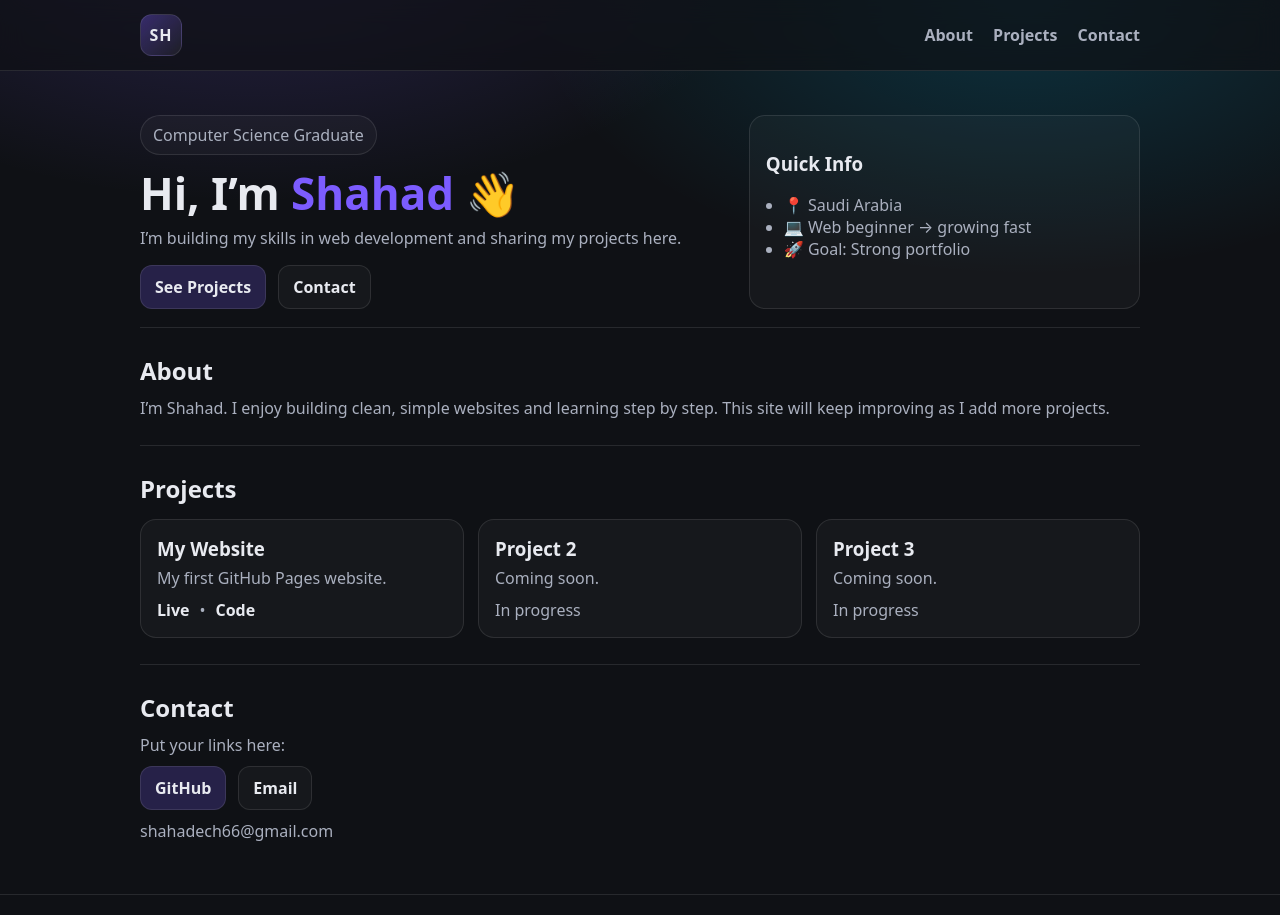
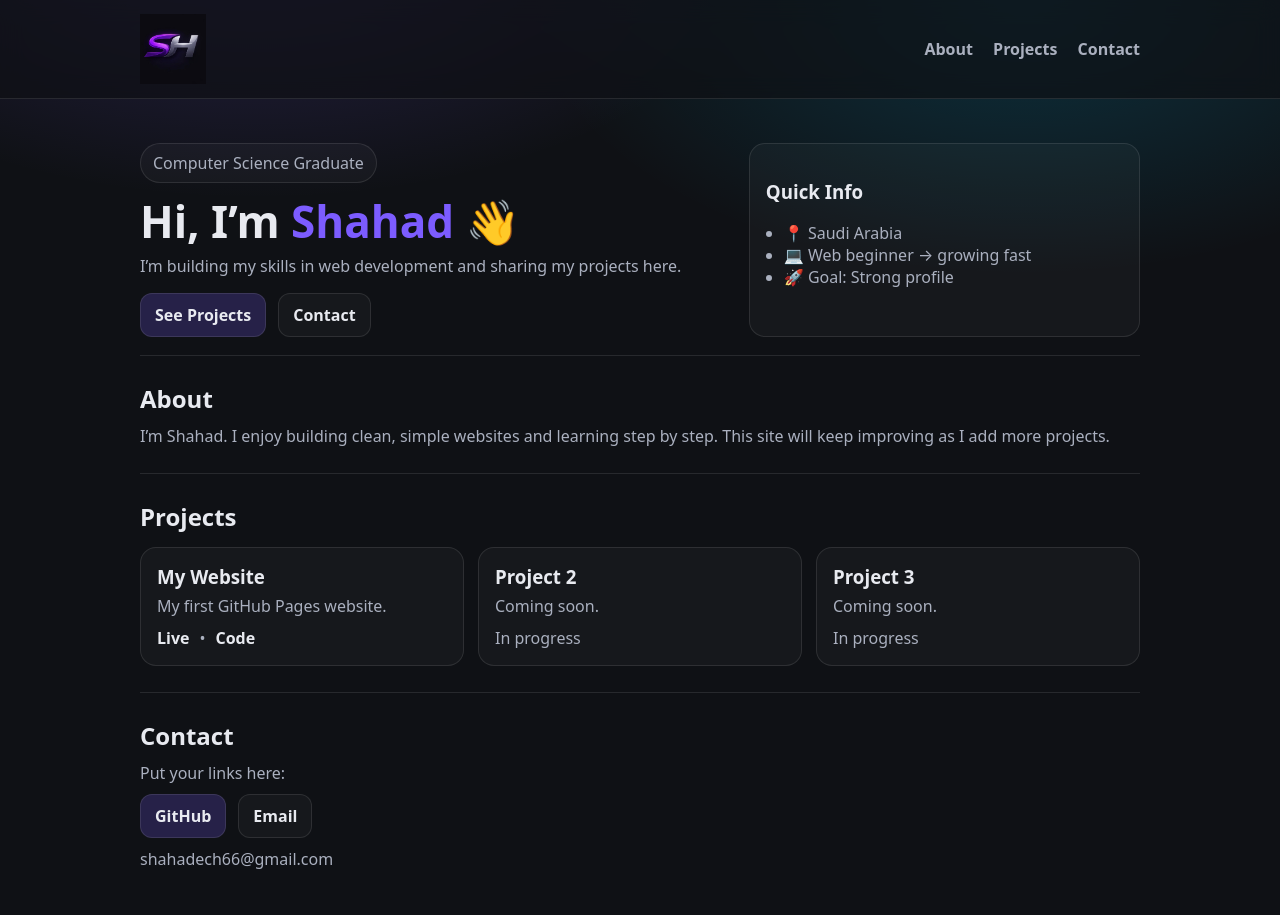
Before and after one commit to shahdAM88/My-website, a plain HTML site: page index.html in a window 1280 px wide. Shown: the top 915 px of the page. Drawn offline with Linux system fonts and the light colour scheme.

Commit message:
website update

```diff
--- a/index.html
+++ b/index.html
@@ -10,7 +10,7 @@
 <body>
   <header class="top">
     <div class="container nav">
-      <div class="brand">SH</div>
+      <img src="images/logo.png" class="logo">
 
       <nav class="links">
         <a href="#about">About</a>
@@ -40,7 +40,7 @@
         <ul class="list">
           <li>📍 Saudi Arabia</li>
           <li>💻 Web beginner → growing fast</li>
-          <li>🚀 Goal: Strong portfolio</li>
+          <li>🚀 Goal: Strong profile  </li>
         </ul>
       </div>
     </section>
--- a/style.css
+++ b/style.css
@@ -151,9 +151,12 @@ h2{margin:0 0 10px; font-size:24px}
   text-align:center;
   margin-top:10px;
 }
-
 @media (max-width: 850px){
   .hero{grid-template-columns:1fr}
   h1{font-size:36px}
   .grid{grid-template-columns:1fr}
+
 }
+.logo{
+height:70px;
+}
```
Also changed, not shown: images/logo.png (added).
